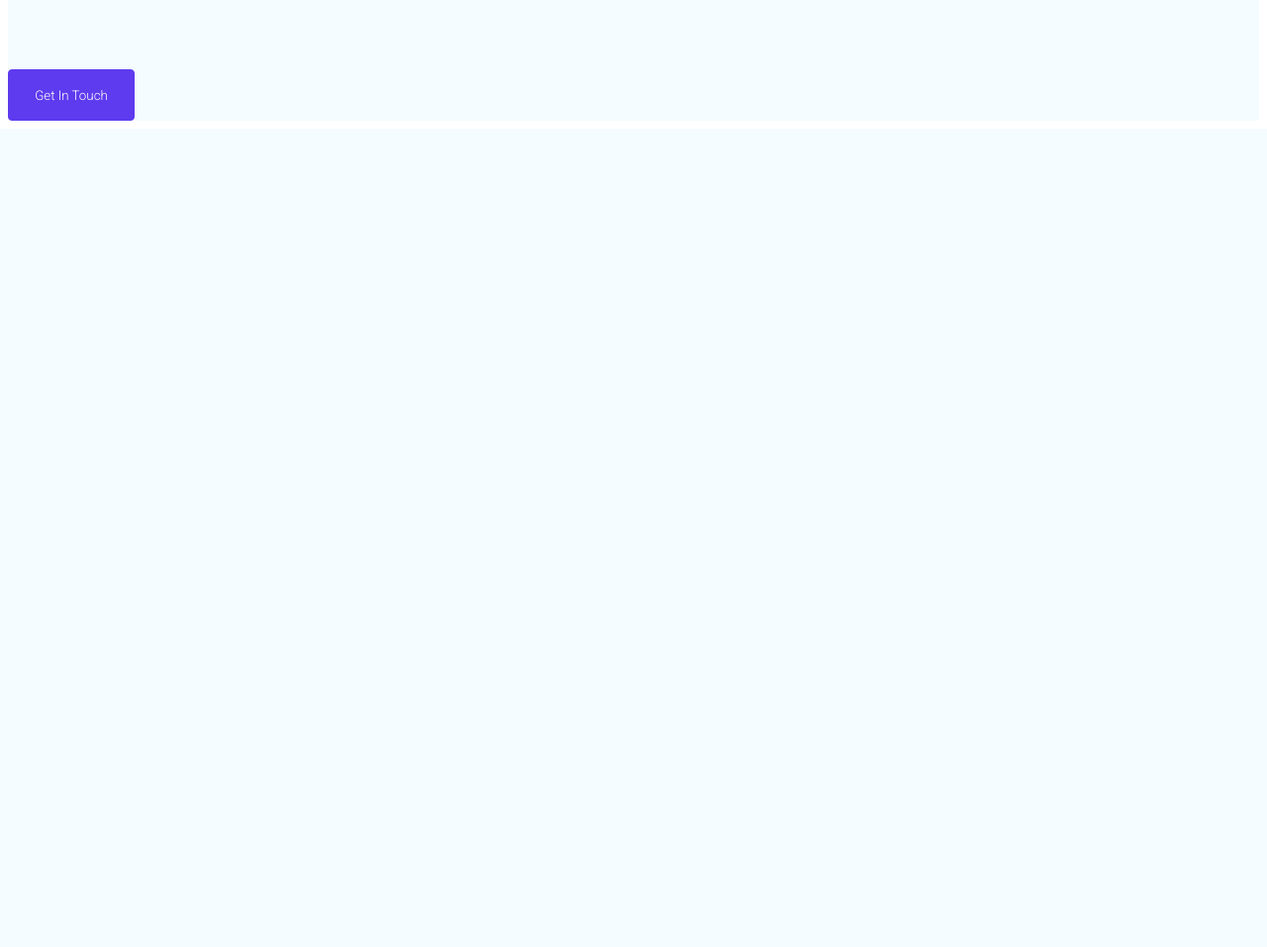
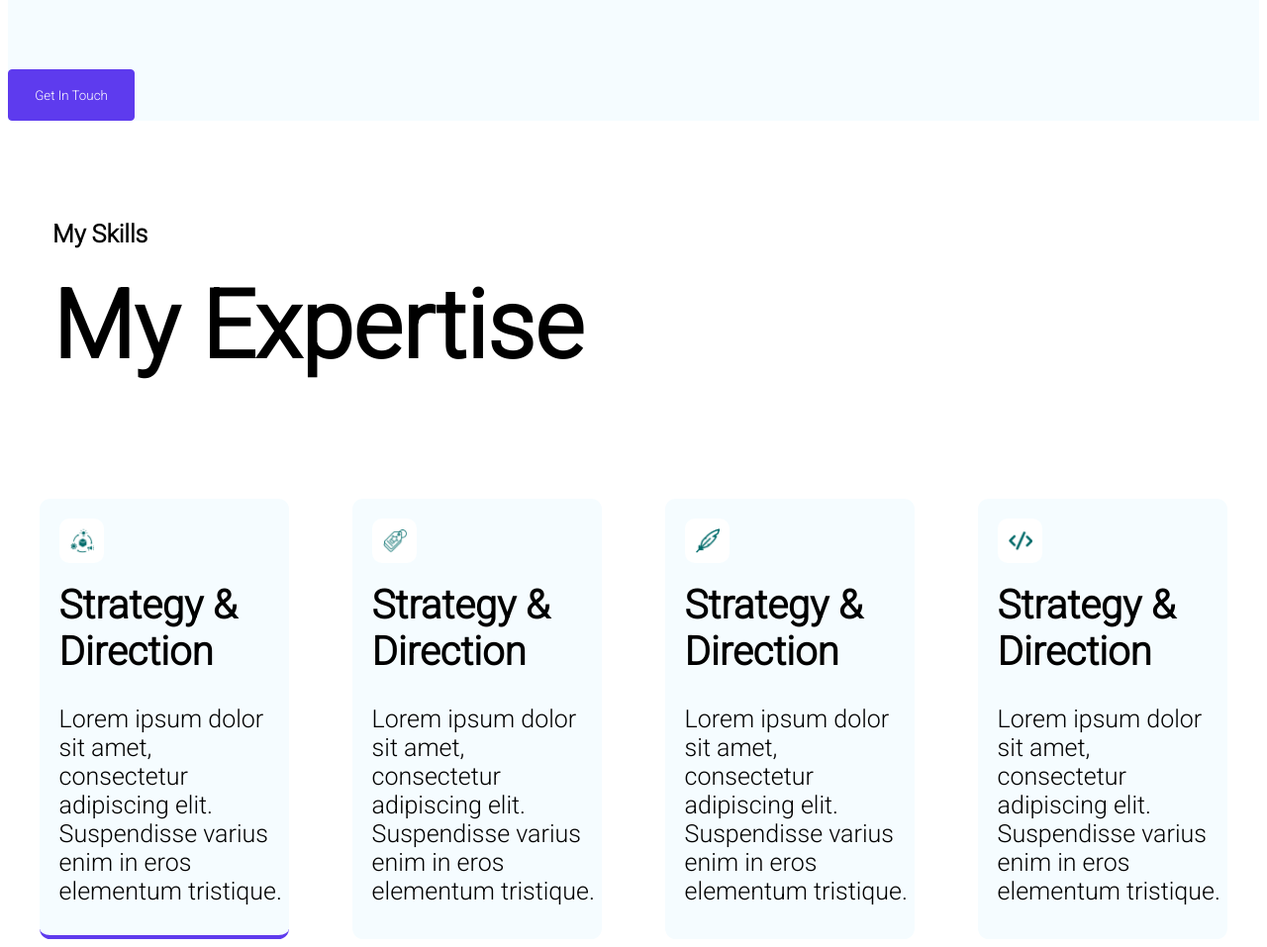
Before and after one commit to Ferit-Racunarstvo-Web-programiranje/lv1-Malileon, a PHP site: page / in a window 1280 px wide. Shown: the part 807-1764 px from the top of the page at 99% size. Before the commit the page ends 929 px from the top, so only its background shows below. Run offline with PHP 8.4, Linux system fonts and the light colour scheme.

Commit message:
Added portfolio part of the page

```diff
--- a/index.html
+++ b/index.html
@@ -37,5 +37,44 @@
         </span>
         <img src="images/Home.png" id="home_pic">
     </div>
+
+    <div class="portfolio_div">
+        <span id="personal_skills">My Skills</span><br>
+        <span class="expertise_font">My Expertise</span><br>
+        <div id="actual_skills">
+            <span class="skill_container" id="first_skill">
+                <img src="images\My Skill\product-chain 1-1.png" class="expertise_img"><br>
+                <span class="expertise_title">Strategy & Direction</span>
+                <span class="expertise_text">
+                    Lorem ipsum dolor sit amet,<br>consectetur adipiscing elit.<br>
+                    Suspendisse varius enim in eros<br>elementum tristique.
+                </span>
+            </span>
+            <span class="skill_container">
+                <img src="images\My Skill\tag 1-1.png" class="expertise_img"><br>
+                <span class="expertise_title">Strategy & Direction</span>
+                <span class="expertise_text">
+                    Lorem ipsum dolor sit amet,<br>consectetur adipiscing elit.<br>
+                    Suspendisse varius enim in eros<br>elementum tristique.
+                </span>
+            </span>
+            <span class="skill_container">
+                <img src="images\My Skill\feather-pen 1-2.png" class="expertise_img"><br>
+                <span class="expertise_title">Strategy & Direction</span>
+                <span class="expertise_text">
+                    Lorem ipsum dolor sit amet,<br>consectetur adipiscing elit.<br>
+                    Suspendisse varius enim in eros<br>elementum tristique.
+                </span>
+            </span>
+            <span class="skill_container">
+                <img src="images\My Skill\feather-pen 1-3.png" class="expertise_img"><br>
+                <span class="expertise_title">Strategy & Direction</span>
+                <span class="expertise_text">
+                    Lorem ipsum dolor sit amet,<br>consectetur adipiscing elit.<br>
+                    Suspendisse varius enim in eros<br>elementum tristique.
+                </span>
+            </span>
+        </div>
+    </div>
 </body>
 </html>
--- a/mystyle.css
+++ b/mystyle.css
@@ -119,3 +119,65 @@ a {
 #touch {
     margin-top: 50px;
 }
+
+/* Portfolio */
+#personal_skills {
+    margin-top: 100px;
+    font-weight: bold;
+    font-size: 25px;
+    margin-left: 45px;
+}
+
+.portfolio_div {
+    display: flex;
+    flex-direction: column;
+}
+
+#actual_skills {
+    display: flex;
+    justify-content: space-around;
+}
+
+.expertise_font {
+    font-weight: bold;
+    font-size: 95px;
+    margin-top: 5px;
+    line-height: 110px;
+    margin-left: 45px;
+    margin-bottom: 100px;
+}
+
+#first_skill {
+    border-bottom: 4px solid #5E3BEE;
+}
+
+span.skill_container {
+    display: flex;
+    flex-direction: column;
+    background-color: var(--light);
+    display: flex;
+    width: 20%;
+    border-radius: 10.6667px;
+}
+
+.expertise_img {
+    width: 10%;
+    background-color: white;
+    padding: 10px;
+    border-radius: 10px;
+    margin-top: 20px;
+    margin-left: 20px;
+}
+
+.expertise_title {
+    margin-left: 20px;
+    font-weight: bold;
+    font-size: 40px;
+}
+
+.expertise_text {
+    margin-left: 20px;
+    margin-top: 30px;
+    margin-bottom: 30px;
+    font-size: 25px;
+}
```
